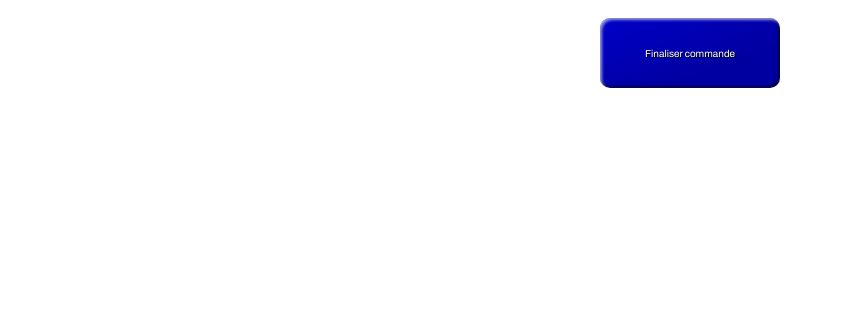
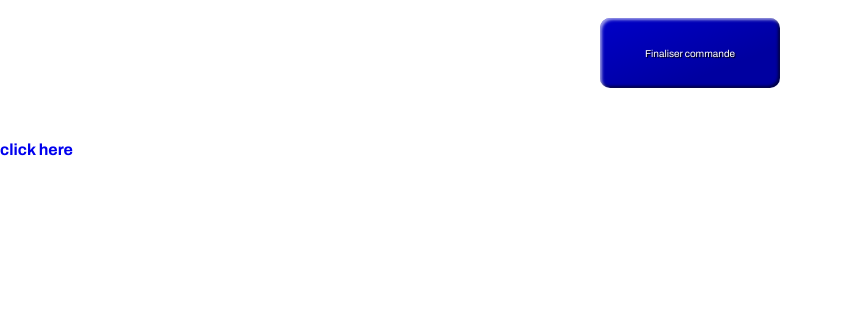
Before and after one commit to Jerrinald/bijoux_S3, a PHP site: the page made by bijoux_S3/pages/aperçu.php in a window 1280 px wide. Shown: the part 180-496 px from the top of the page, without its empty margins (0-843 px from the left). Run offline with PHP 8.4, Linux system fonts and the light colour scheme; some libraries are stand-ins or nearby versions.

Commit message:
pdf_save

```diff
--- a/bijoux_S3/pages/aperçu.php
+++ b/bijoux_S3/pages/aperçu.php
@@ -117,3 +117,7 @@ button,
     <input type="submit" name="submit" value="Finaliser commande" class="favorite styled" />
     </div>
   </form>
+
+<br/><br/><br/>
+
+<a href="./Devis.pdf" tabindex="-1"><strong>click here</strong></a>
--- a/bijoux_S3/pages/devis.php
+++ b/bijoux_S3/pages/devis.php
@@ -154,6 +154,8 @@ if(empty($_SESSION[$mail]["shopping_cart"])){
         $pdf->writeHTML($content);
         ob_get_clean();
         $pdf->Output('Devis.pdf');
+        $pdf->Output('C:/wamp64/www/service_plus_diamant/bijoux_S3/bijoux_S3/pages/Devis.pdf', 'F');
+        //$pdf->Output('http://localhost/service_plus_diamant/bijoux_S3/bijoux_S3/pages/Devis.pdf', 'F');
     } catch (HTML2PDF_exception $e) {
         die($e);
     }
```
Also changed, not shown: 1 other file.
